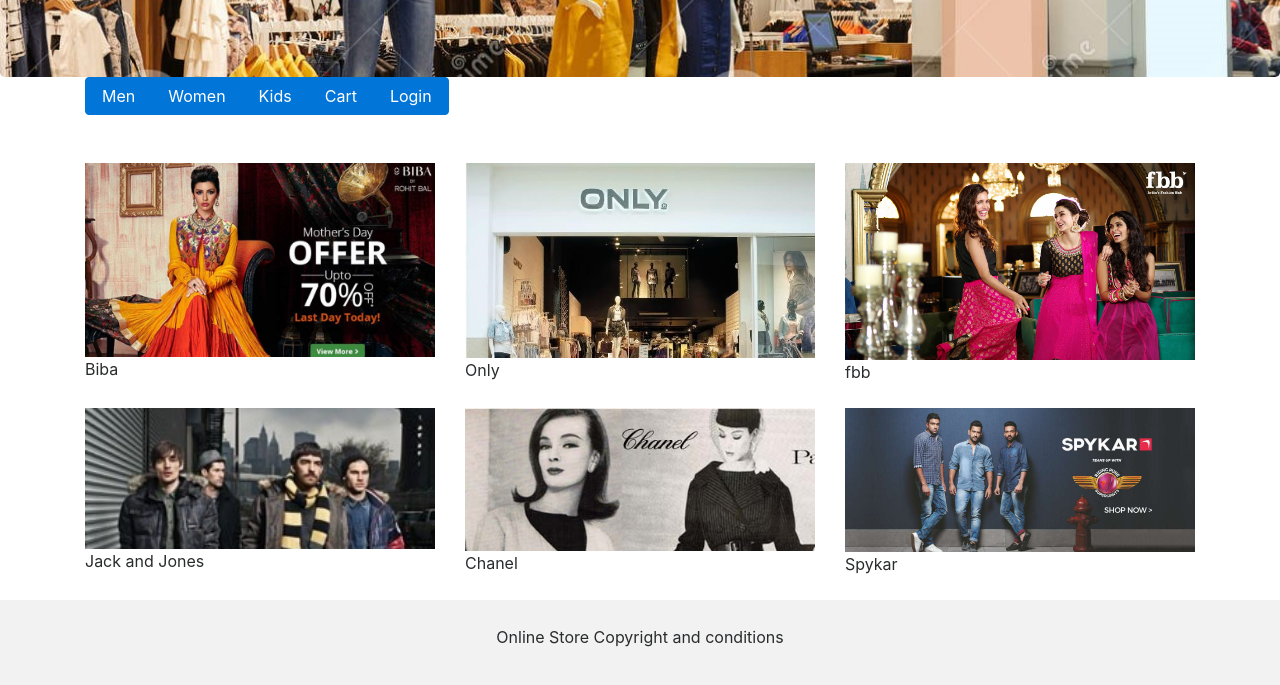
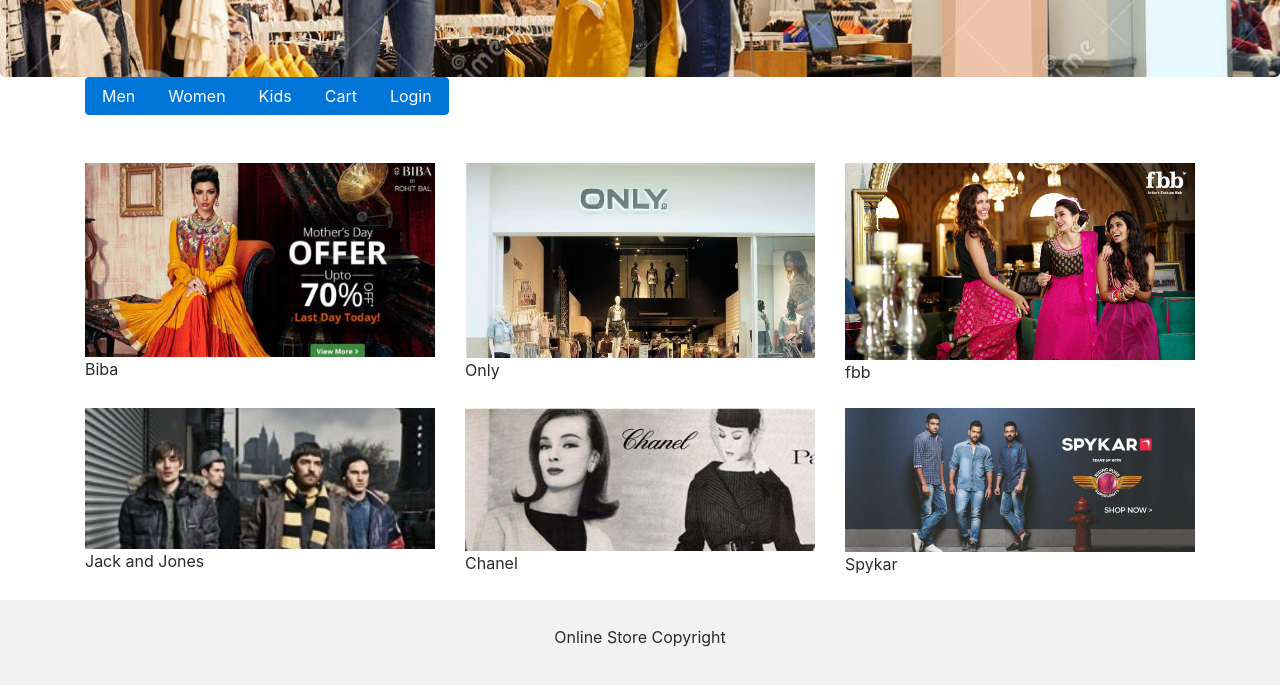
Before and after one commit to jayshrig/wt, a plain HTML site: page index.html in a window 1280 px wide. Shown: the part 267-952 px from the top of the page. Drawn offline with Linux system fonts and the light colour scheme.

Commit message:
Update index.html

```diff
--- a/index.html
+++ b/index.html
@@ -104,7 +104,7 @@ text-shadow: black 0.3em 0.3em 0.3em;">
 </div><br>
 
 <footer class="container-fluid text-center">
-  <p>Online Store Copyright and conditions</p>
+  <p>Online Store Copyright </p>
 
 </footer>
 
```
